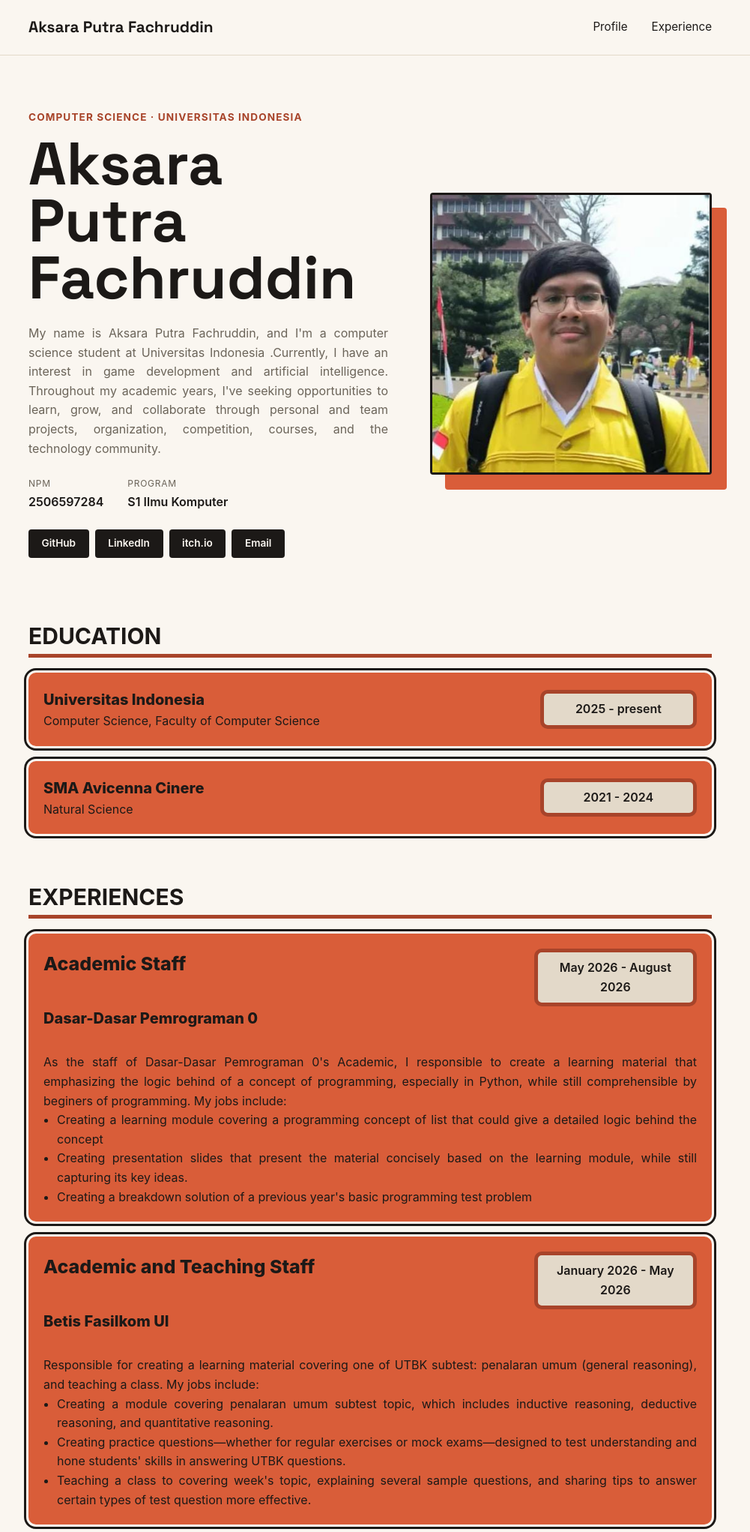
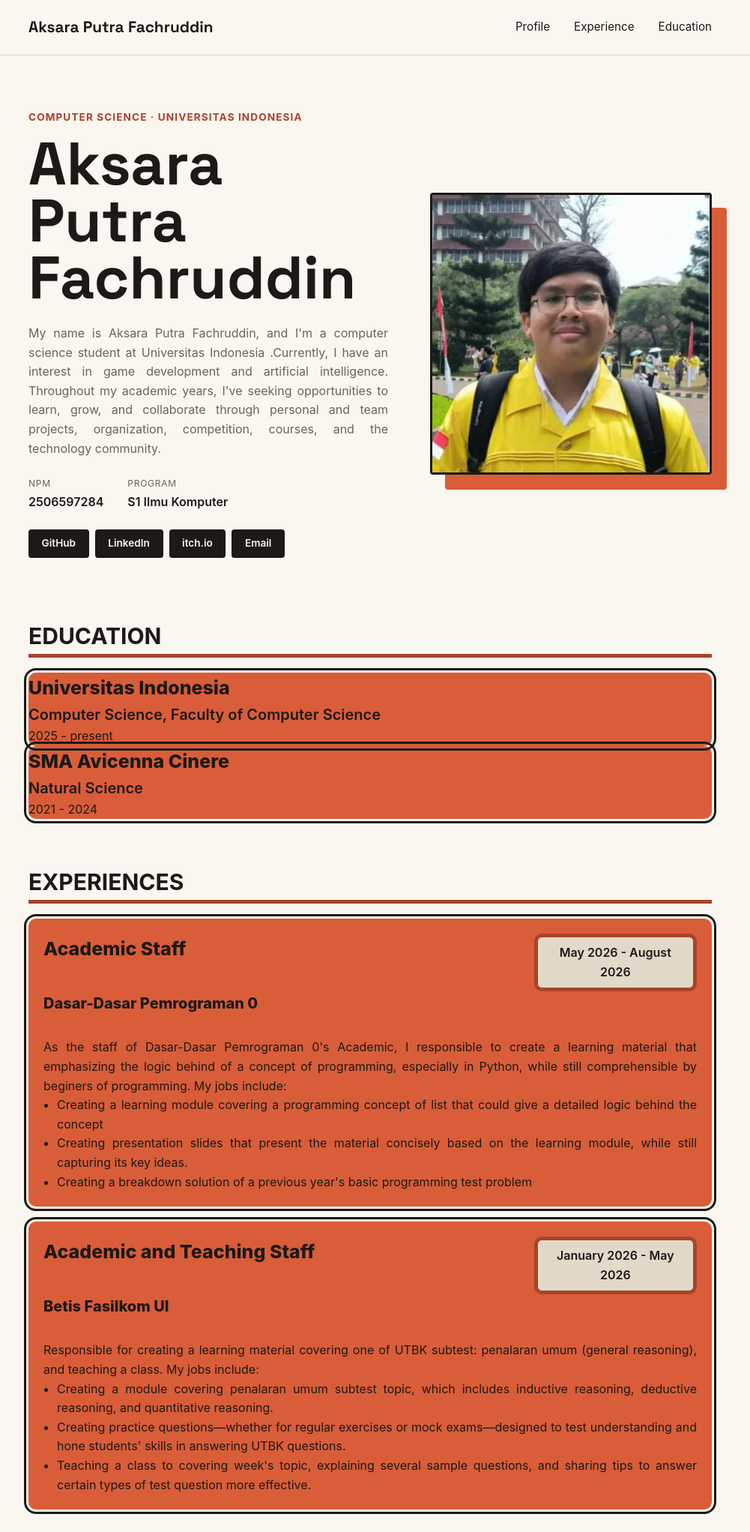
Before and after one commit to aksara-putra-f/myportofolio, a Django app: page / in a window 1280 px wide. Shown: the top 2043 px of the page at 75% size, without its empty margins (146-1147 px from the left). Run offline with Django 5.2, Linux system fonts and the light colour scheme.

Commit message:
style: Membuat aturan styling untuk template section Education

```diff
--- a/main/urls.py
+++ b/main/urls.py
@@ -8,7 +8,7 @@ app_name = "main"
 urlpatterns = [
     path("", show_main, name="show_main"),
     path("experience/", show_experience, name="show_experience"),
-    path("education/", show_education, name="show_experience")
+    path("education/", show_education, name="show_education")
 ]
 
 urlpatterns += static(settings.MEDIA_URL, document_root=settings.MEDIA_ROOT)
--- a/main/views.py
+++ b/main/views.py
@@ -26,7 +26,7 @@ def show_experience(request):
 
 def show_education(request):
     context = {
-        "nama" : "Aksara Putra Fachruddin",
+        "name" : "Aksara Putra Fachruddin",
         "education_list" : Education.objects.all()
     }
     return render(request, "education.html", context)
--- a/static/css/style.css
+++ b/static/css/style.css
@@ -178,16 +178,16 @@ h1, .brand {
 }
 
 
-/* ------------------------------------------------ */
-/* Mengatur Card-Card untuk Item-item tiap Section*/
-/* ------------------------------------------------ */
+/* ----------------------------- */
+/* Mengatur Section Page Styling */
+/* ----------------------------- */
 
 .subjudul {
     border-bottom: 5px solid var(--accent-dark);
     font-size: 30px;
 }
 
-.card {
+.main-page .card {
     background-color: #d95d39;
     border-radius: 10px;
 
@@ -233,48 +251,92 @@ h1, .brand {
 /* Mengatur aturan styling untuk section Education */
 /* ----------------------------------------------- */
 #education-container {
-    display:block;
-    height: auto;
-}
-
-.education-card {
-    margin: 10px 0px 20px 0px;
-    padding: 20px;
     width: 100%;
 }
 
-.education-card {
+.section-page .education-card {
     display: grid;
-    grid-template-areas: "edu-desc term";
-    grid-template-columns: 70% auto;
+    grid-template-areas: "logo edu-info";
+    grid-template-columns: 192px auto;
+    column-gap: 5px;
+    margin: 30px 0px;
+    align-items: center;
 }
 
-.education-desc {
-    grid-area: edu-desc;
+.section-page .institution-logo {
+    grid-area: logo;
+
+    width: 170px;
+    height: 170px;
+
+    outline: var(--ink);
+    outline-offset: 3px;
+    outline-style: solid;
+    outline-width: 3px;
+
+    border-radius: 10px;
+}
+
+.section-page .education-info {
+    grid-area: edu-info;
+    display: grid;
+    grid-template-areas:
+        "desc term"
+        "activity activity";
+    row-gap: 20px;
+}
+
+.section-page .education-info {
+    background-color: var(--accent);
+    border-radius: 10px;
+
+    outline: var(--ink);
+    outline-offset: 3px;
+    outline-style: solid;
+    outline-width: 3px;
+
+    min-height: 100%;
+    padding: 20px;
+}
+
+.section-page .education-desc {
+    grid-area: desc;
+}
+
+.section-page .education-term {
+    grid-area: term;
+    justify-self: right;
+    align-self: flex-start;
+
+    background-color: var(--line);
+    padding: 4px 7px;
+    border-radius: 10px;
+    border-color: var(--accent-dark);
+    border-style: solid;
+    border-width: 5px;
+    width: 70%;
+
+    color: var(--ink);
+    font-weight: 600;
+    text-align: center;
+}
+
+.section-page .activities {
+    grid-area: activity;
+
+    padding: 0px 0px 0px 17px;
 }
 
 .institution {
     color: var(--ink);
-    font-size: 20px;
+    font-size: 25px;
     font-weight: 800;
 }
 
-.education-term {
-    grid-area: term;
-    justify-self: right;
-    align-self: center;
-
-    background-color: var(--line);
-    padding: 8px 7px;
-    border-radius: 10px;
-    border-color: var(--accent-dark);
-    border-style: solid;
-    border-width: 5px;
-    width: 80%;
-
+.major {
     color: var(--ink);
+    font-size: 20px;
     font-weight: 600;
-    text-align: center;
 }
 
 
--- a/templates/index.html
+++ b/templates/index.html
@@ -16,6 +16,7 @@
             <nav>
                 <a href="{% url 'main:show_main' %}">Profile</a>
                 <a href="{% url 'main:show_experience' %}">Experience</a>
+                <a href="{% url 'main:show_education' %}">Education</a>
             </nav>
         </div>
     </header>
```
Also changed, not shown: other parts of static/css/style.css (+18 -16 lines), templates/education.html (+11 -4 lines), templates/experience.html (+4 -3 lines).
